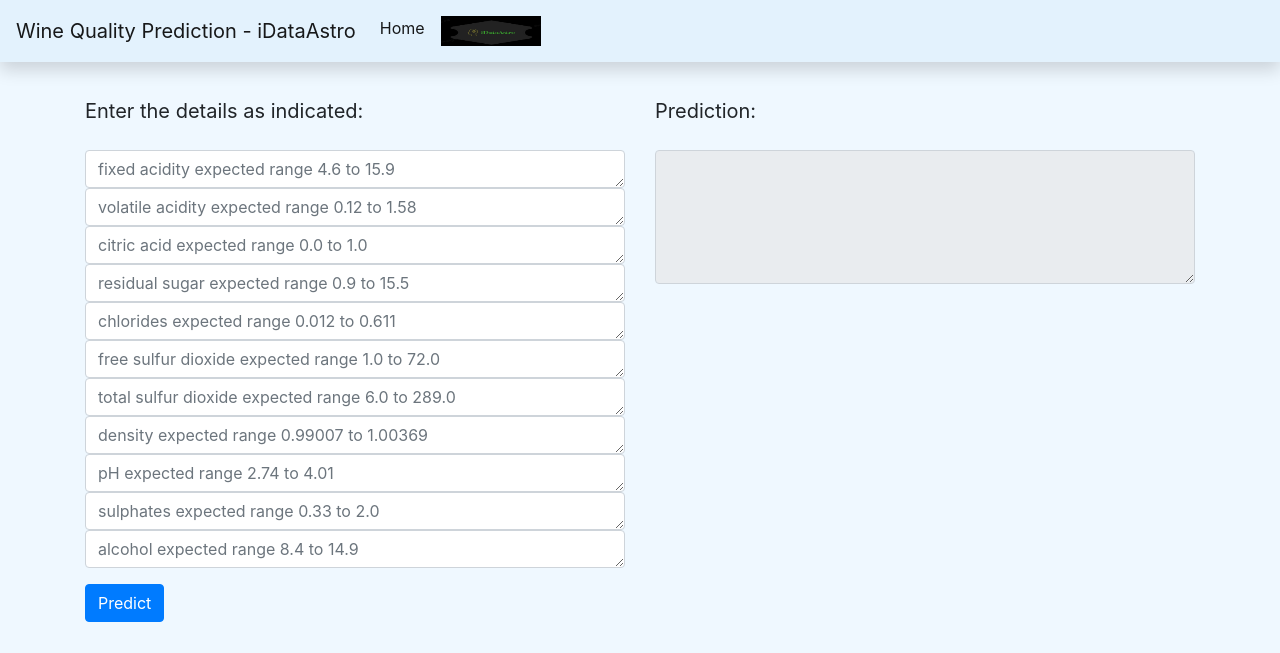
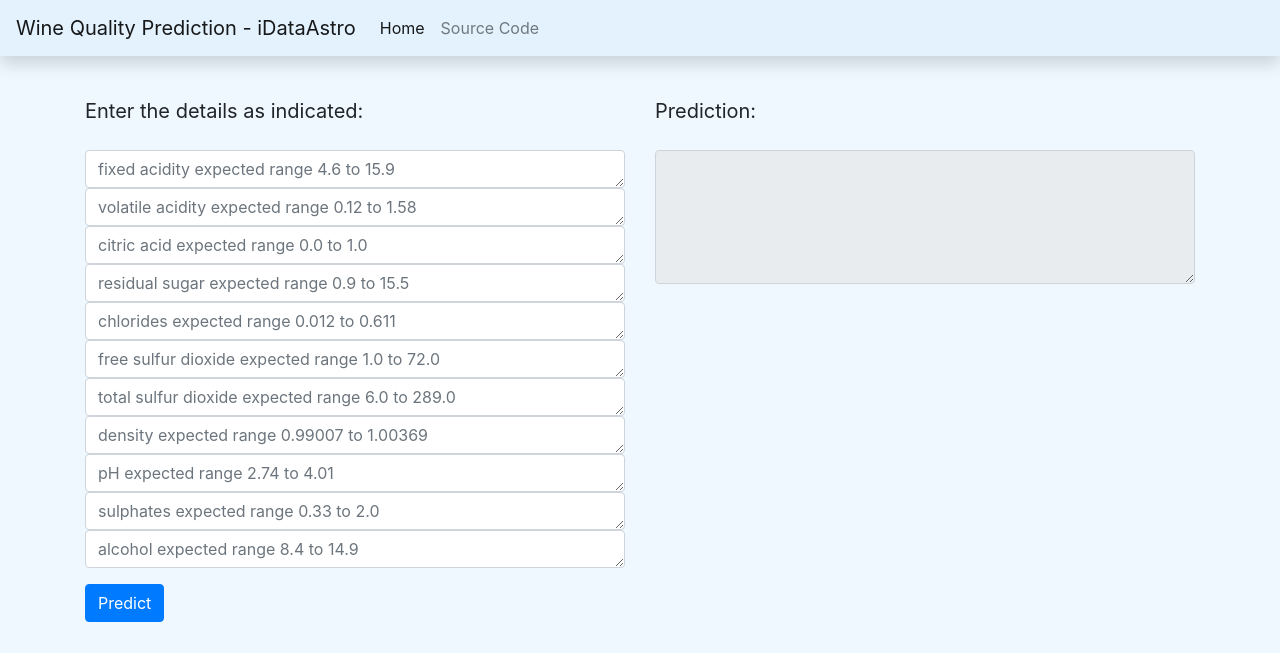
Before and after one commit to iDataAstro/wine-quality-dvc-mlflow-demo, a Flask app: page / in a window 1280 px wide. Shown: the top 653 px of the page. Run offline with Flask 2, Linux system fonts and the light colour scheme; some libraries are stand-ins or nearby versions.

Commit message:
updated index.html

```diff
--- a/webapp/templates/index.html
+++ b/webapp/templates/index.html
@@ -25,7 +25,7 @@ Wine Quality Prediction - iDataAstro
                 <a class="nav-link" href="/">Home <span class="sr-only">(current)</span></a>
             </li>
             <li class="nav-item">
-                <a class="nav-link" href="https://github.com/iDataAstro/wine-quality-dvc-mlflow-demo"><img src="{{ url_for('static', filename='images/iDataAstro.jpeg') }}" width=100 height=30></a>
+                <a class="nav-link" href="https://github.com/iDataAstro/wine-quality-dvc-mlflow-demo">Source Code</a>
             </li>
         </ul>
     </div>
```
